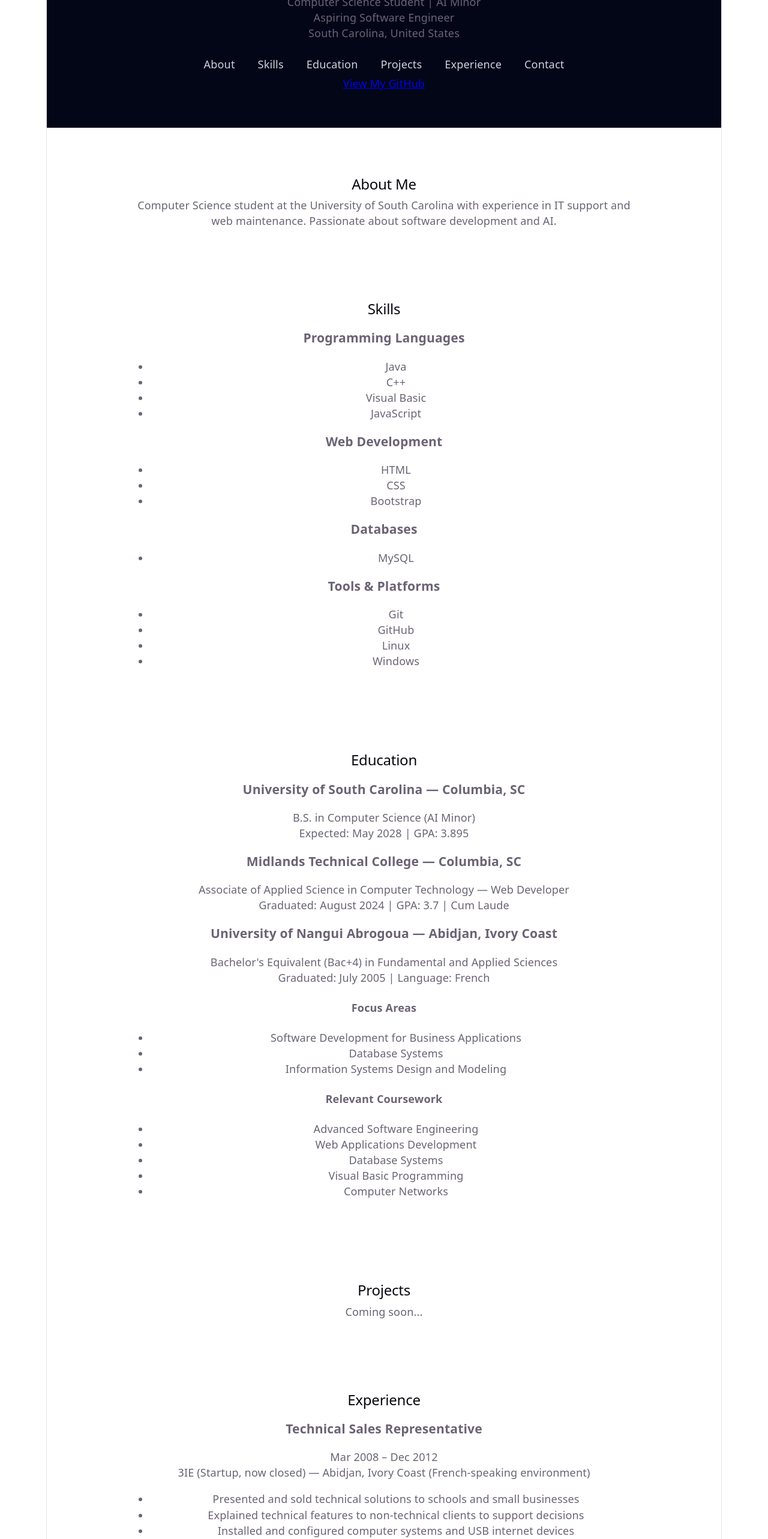
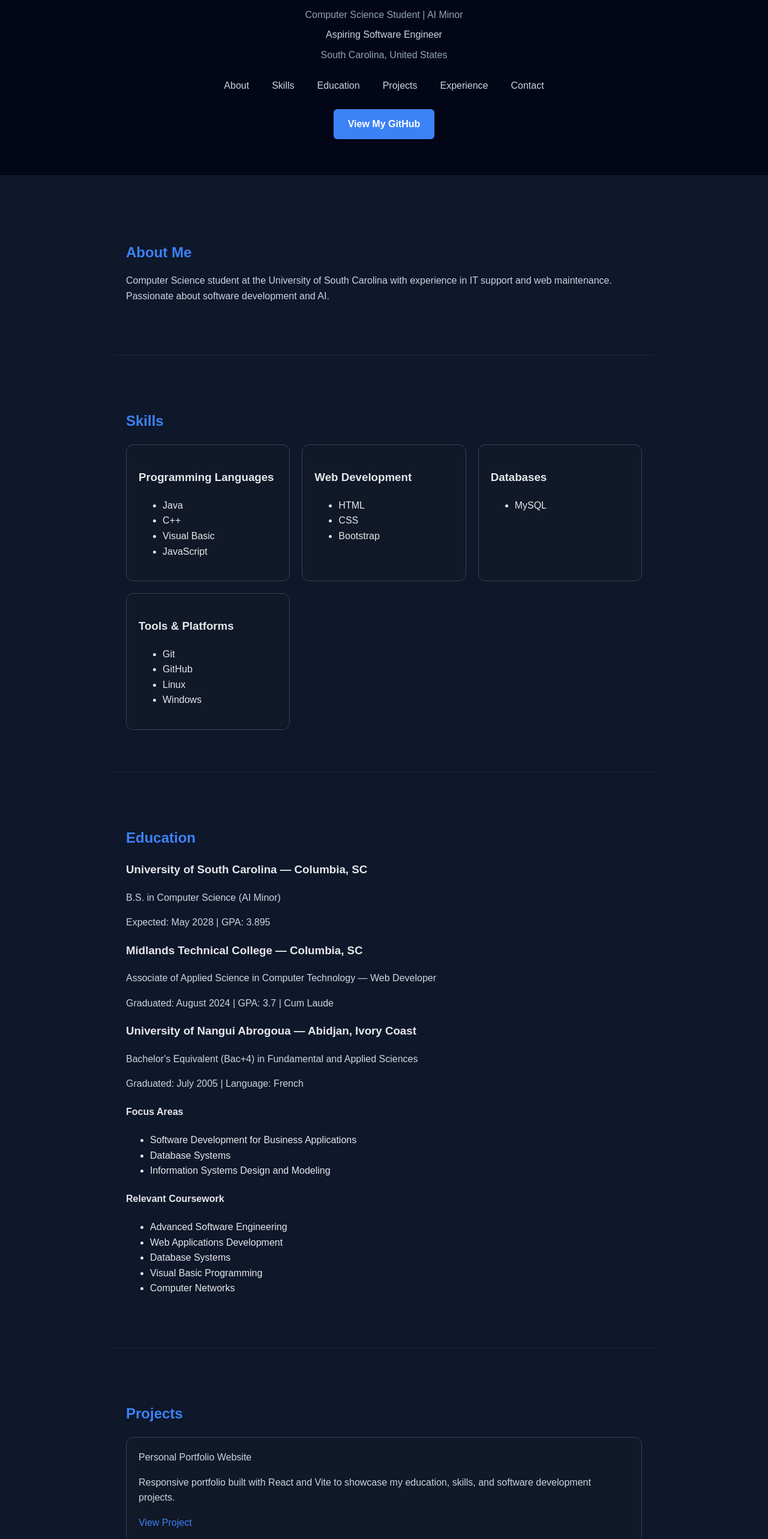
Before and after one commit to paterson-tia/portfolio-react, a React (Vite) app: page / in a window 1280 px wide. Shown: the part 160-2726 px from the top of the page at 60% size. Built offline with nearby package versions, Linux system fonts and the light colour scheme.

Commit message:
Add portfolio sections and improve responsive layout

```diff
--- a/src/App.css
+++ b/src/App.css
@@ -33,9 +33,14 @@ nav a:hover {
 }
 
 section {
-  padding: 60px 20px;
+  padding: 70px 20px;
   max-width: 900px;
   margin: auto;
+  border-bottom: 1px solid #1e293b;
+}
+
+section:last-child {
+  border-bottom: none;
 }
 
 .exp {
@@ -47,3 +52,129 @@ footer {
   padding: 40px 20px;
   border-top: 1px solid #1e293b;
 }
+
+footer a {
+  color: #3b82f6;
+  text-decoration: none;
+}
+
+footer a:hover {
+  text-decoration: underline;
+}
+
+
+/*Headings*/
+h1 {
+  font-size: 2.5rem;
+  margin-bottom: 10px;
+}
+
+h2 {
+  color: #3b82f6;
+  margin-bottom: 15px;
+}
+
+/*Text and Links*/
+p {
+  /*color: #cbd5f5;*/
+  color: #cbd5e1;
+  margin-top: 0;
+}
+
+a {
+  color: #3b82f6;
+  text-decoration: none;
+  transition: all 0.2s ease;
+}
+
+a:hover {
+  text-decoration: underline;
+}
+
+/*hero details*/
+.hero p {
+  margin: 8px 0;
+}
+
+.hero h1 {
+  font-size: 2.8rem;
+  margin-bottom: 10px;
+}
+
+.subtitle {
+  color: #94a3b8;
+}
+
+.location {
+  color: #94a3b8;
+}
+
+/*GitHub button*/
+.btn {
+  display: inline-block;
+  margin-top: 20px;
+  padding: 12px 24px;
+  background: #3b82f6;
+  color: white;
+  text-decoration: none;
+  border-radius: 6px;
+  font-weight: bold;
+  transition: background 0.3s ease;
+}
+
+.btn:hover {
+  background: #2563eb;
+}
+
+/*Skills Card*/
+.skills-container {
+  /*display: flex;*/
+  display: grid;
+  grid-template-columns: repeat(auto-fit, minmax(220px, 1fr));
+  gap: 20px;
+  margin-top: 20px;
+  flex-wrap: wrap;
+}
+
+.skill-card {
+  /*width: calc(50% - 10px);*/ /*Force two cards per row on large screen*/
+  background: #111827;
+  border: 1px solid #334155;
+  padding: 20px;
+  border-radius: 12px;
+  transition: transform 0.2s ease, box-shadow 0.2s ease;
+  /*flex: 1 1 250px;*/
+}
+
+.skill-card:hover {
+  transform: translateY(-5px);
+  box-shadow: 0 10px 20px rgba(0,0,0,0.3);
+}
+
+/*Experience ayout*/
+.exp-header {
+  display: flex;
+  justify-content: space-between;
+  align-items: center;
+}
+
+/*Projects container*/
+.projects-container {
+  display: grid;
+  grid-template-columns: repeat(auto-fit, minmax(250px, 1fr));
+  gap: 20px;
+  margin-top: 20px;
+}
+
+.project-card {
+  background: #111827;
+  border: 1px solid #334155;
+  padding: 20px;
+  border-radius: 12px;
+  transition: transform 0.2s ease, box-shadow 0.2s ease;
+}
+
+.project-card:hover {
+  transform: translateY(-5px);
+  box-shadow: 0 10px 20px rgba(0,0,0,0.3);
+}
--- a/src/App.jsx
+++ b/src/App.jsx
@@ -116,7 +116,14 @@ function App() {
 
         <section id="projects">
             <h2>Projects</h2>
-            <p>Coming soon...</p>
+            <div className="projects-container">
+                <div className="project-card">
+                    <p>Personal Portfolio Website</p>
+                    <p>Responsive portfolio built with React and Vite to showcase my
+                        education, skills, and software development projects.</p>
+                    <a href="#" target="_blank" rel="noopener noreferrer">View Project</a>
+                </div>
+            </div>
         </section>
 
         <section id="experience">
--- a/src/index.css
+++ b/src/index.css
@@ -1,4 +1,27 @@
-:root {
+html {
+  scroll-behavior: smooth;
+}
+
+body {
+  margin: 0;
+  font-family: Arial, sans-serif;
+  background-color: #0f172a;
+  color: #e5e7eb;
+  line-height: 1.6;
+}
+
+
+
+
+
+
+
+
+
+
+
+
+/*:root {
   --text: #6b6375;
   --text-h: #08060d;
   --bg: #fff;
@@ -109,3 +132,4 @@ code {
   padding: 4px 8px;
   background: var(--code-bg);
 }
+*/
```
